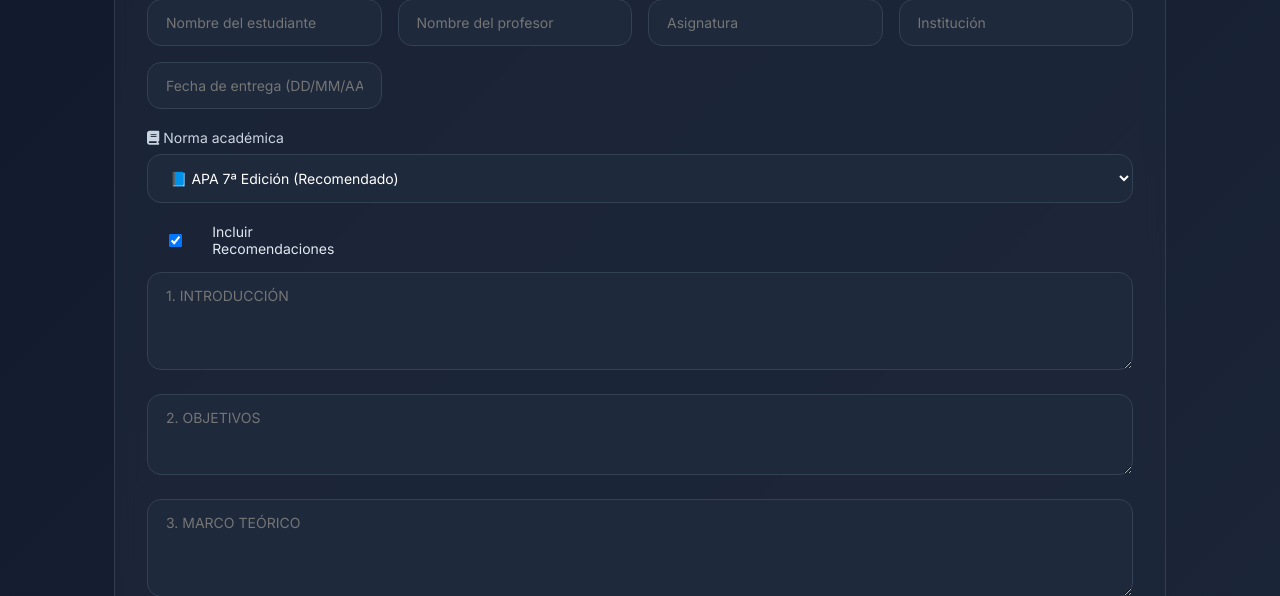
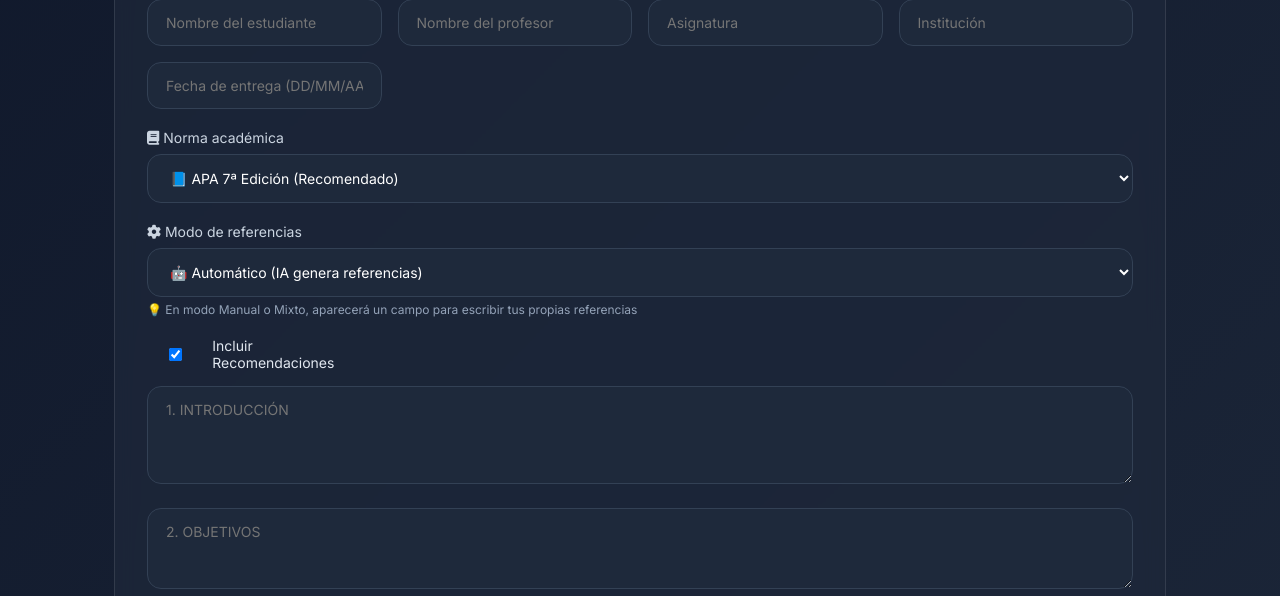
Before and after one commit to robertoarbelaez-png/Academic-Report-Pro, a Flask app: page / in a window 1280 px wide. Shown: the part 520-1116 px from the top of the page. Run offline with Flask 3, Linux system fonts and the light colour scheme; some libraries are stand-ins or nearby versions.

Commit message:
Update index.html

```diff
--- a/templates/index.html
+++ b/templates/index.html
@@ -32,6 +32,8 @@
         .input-group label { display: block; font-size: 14px; font-weight: 500; margin-bottom: 8px; color: #cbd5e1; }
         .checkbox-group { display: flex; gap: 20px; flex-wrap: wrap; margin: 15px 0; }
         .checkbox-group label { display: flex; align-items: center; gap: 8px; font-size: 14px; cursor: pointer; }
+        .text-xs { font-size: 12px; margin-top: 5px; }
+        .text-gray-400 { color: #94a3b8; }
     </style>
 </head>
 <body>
@@ -84,6 +86,27 @@
                 </select>
             </div>
 
+            <!-- SELECTOR DE MODO DE REFERENCIAS (NUEVO) -->
+            <div class="input-group">
+                <label><i class="fas fa-cog"></i> Modo de referencias</label>
+                <select id="modoReferencias">
+                    <option value="auto">🤖 Automático (IA genera referencias)</option>
+                    <option value="manual">📝 Manual (Tú escribes tus referencias)</option>
+                    <option value="mixto">🔄 Mixto (Tus referencias + IA complementa)</option>
+                </select>
+                <p class="text-xs text-gray-400">💡 En modo Manual o Mixto, aparecerá un campo para escribir tus propias referencias</p>
+            </div>
+
+            <!-- CAMPO PARA REFERENCIAS MANUALES (se muestra solo en modo Manual o Mixto) -->
+            <div id="campoReferenciasManual" style="display: none;">
+                <div class="input-group">
+                    <label><i class="fas fa-list-alt"></i> Tus referencias bibliográficas</label>
+                    <textarea id="referenciasManual" rows="5"
+                        placeholder="Ejemplo:&#10;Pérez, J. (2022). Título del libro. Editorial.&#10;García, M. (2021). Título del artículo. Revista, 12(3), 45-67.&#10;&#10;Escribe una referencia por línea, en el formato que prefieras (APA, ICONTEC, etc.)"></textarea>
+                    <p class="text-xs text-gray-400">💡 El sistema respetará tus referencias tal cual las escribas.</p>
+                </div>
+            </div>
+
             <!-- SECCIONES OPCIONALES -->
             <div class="checkbox-group">
                 <label><input type="checkbox" id="incluirRecomendaciones" checked> Incluir Recomendaciones</label>
@@ -125,6 +148,21 @@
             event.target.classList.add('active');
         }
 
+        // Mostrar/ocultar campo de referencias manuales según modo seleccionado
+        const modoReferencias = document.getElementById('modoReferencias');
+        const campoReferenciasManual = document.getElementById('campoReferenciasManual');
+
+        function toggleCampoReferencias() {
+            if (modoReferencias.value === 'manual' || modoReferencias.value === 'mixto') {
+                campoReferenciasManual.style.display = 'block';
+            } else {
+                campoReferenciasManual.style.display = 'none';
+            }
+        }
+
+        modoReferencias.addEventListener('change', toggleCampoReferencias);
+        toggleCampoReferencias();
+
         async function generarInforme() {
             let tema = document.getElementById('tema').value;
             let temaRapido = document.getElementById('temaRapido').value;
@@ -154,6 +192,8 @@
                 institucion: document.getElementById('institucion').value || '',
                 fecha_entrega: document.getElementById('fechaEntrega').value || '',
                 norma: document.getElementById('norma').value || 'apa7',
+                modo_referencias: document.getElementById('modoReferencias').value,
+                referencias_manuales: document.getElementById('referenciasManual').value || '',
                 incluir_recomendaciones: document.getElementById('incluirRecomendaciones').checked
             };
 
```
